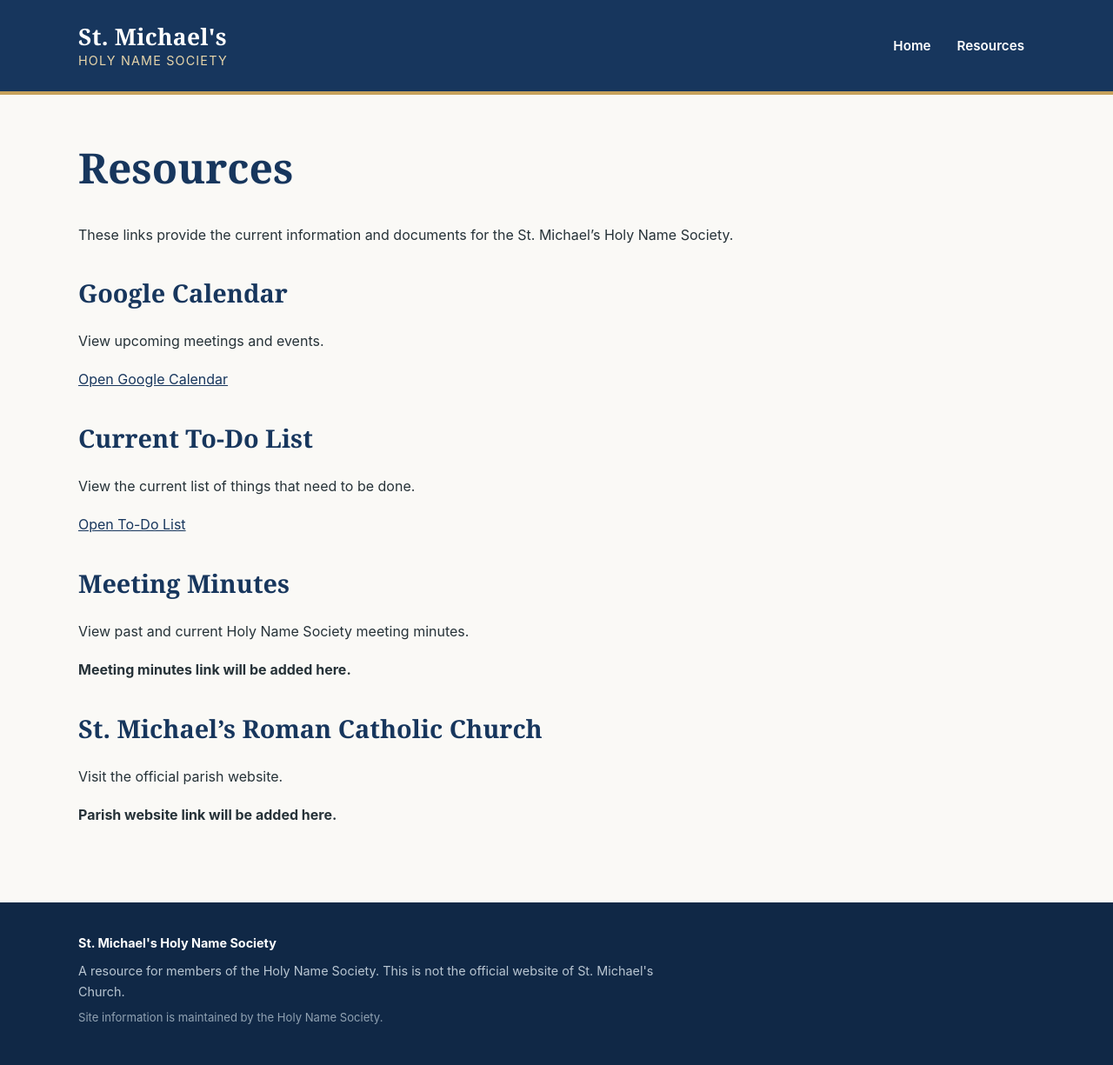
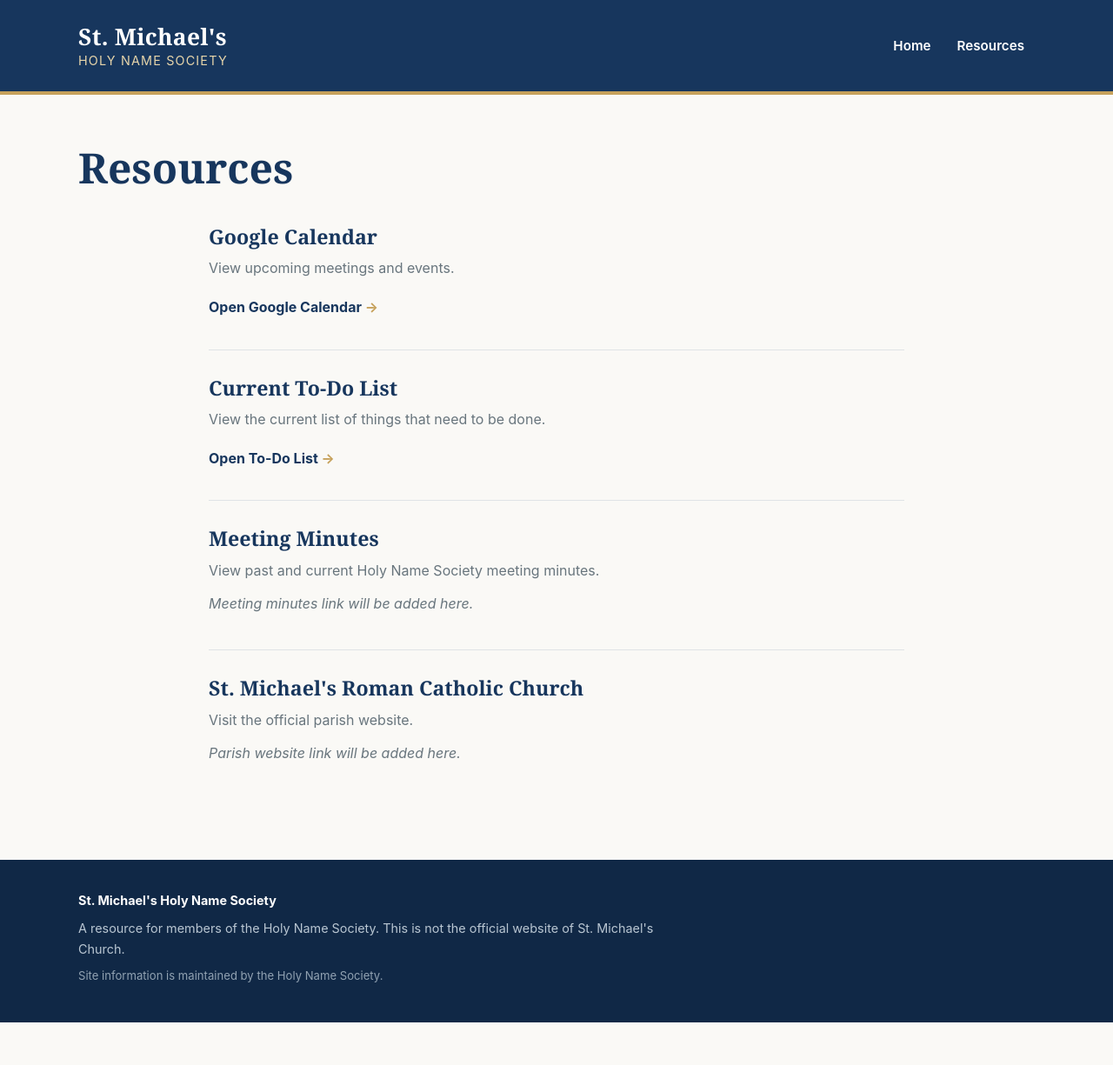
Before and after one commit to stmichaelshns/stmichaelshns.github.io, a Jekyll site: the page built from resources/index.md, in a window 1280 px wide. Shown: the whole page at 87% size. Built offline with Jekyll 4.4.1, drawn with Linux system fonts in a browser that asks for light colours; after the commit the page ends 1176 px from its top, so only the background shows below that.

Commit message:
Update index.md

```diff
--- a/resources/index.md
+++ b/resources/index.md
@@ -3,33 +3,67 @@ layout: default
 title: Resources
 ---
 
-These links provide the current information and documents
-for the St. Michael's Holy Name Society.
+<div class="resource-list">
+
+  <div class="resource">
+
+    <h2>Google Calendar</h2>
+
+    <p>
+      View upcoming meetings and events.
+    </p>
+
+    <a class="resource-link"
+       href="https://calendar.google.com/calendar/u/0?cid=aG5zLnNtY2MuYm5kQGdtYWlsLmNvbQ">
+      Open Google Calendar
+    </a>
+
+  </div>
 
 
-## Google Calendar
+  <div class="resource">
 
-View upcoming meetings and events.
+    <h2>Current To-Do List</h2>
 
-[Open Google Calendar](https://calendar.google.com/calendar/u/0?cid=aG5zLnNtY2MuYm5kQGdtYWlsLmNvbQ)
+    <p>
+      View the current list of things that need to be done.
+    </p>
+
+    <a class="resource-link"
+       href="https://docs.google.com/document/d/18r11GUWsFE_VX76krpKRhN_Z7GW0jZB9wBJkwUQ-7uM/edit?usp=sharing">
+      Open To-Do List
+    </a>
+
+  </div>
 
 
-## Current To-Do List
+  <div class="resource">
 
-View the current list of things that need to be done.
+    <h2>Meeting Minutes</h2>
 
-[Open To-Do List](https://docs.google.com/document/d/18r11GUWsFE_VX76krpKRhN_Z7GW0jZB9wBJkwUQ-7uM/edit?usp=sharing)
+    <p>
+      View past and current Holy Name Society meeting minutes.
+    </p>
+
+    <p>
+      <em>Meeting minutes link will be added here.</em>
+    </p>
+
+  </div>
 
 
-## Meeting Minutes
+  <div class="resource">
 
-View past and current Holy Name Society meeting minutes.
+    <h2>St. Michael's Roman Catholic Church</h2>
 
-**Meeting minutes link will be added here.**
+    <p>
+      Visit the official parish website.
+    </p>
 
+    <p>
+      <em>Parish website link will be added here.</em>
+    </p>
 
-## St. Michael's Roman Catholic Church
+  </div>
 
-Visit the official parish website.
-
-**Parish website link will be added here.**
+</div>
```
